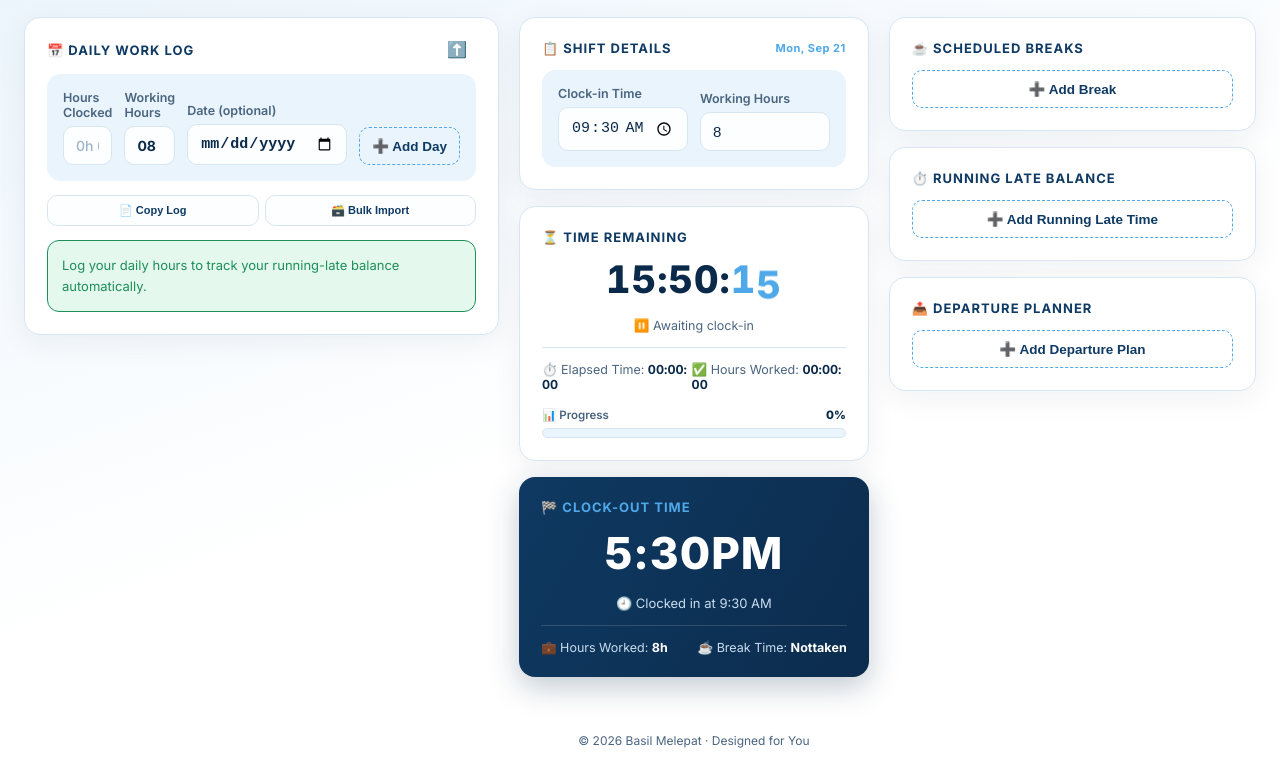
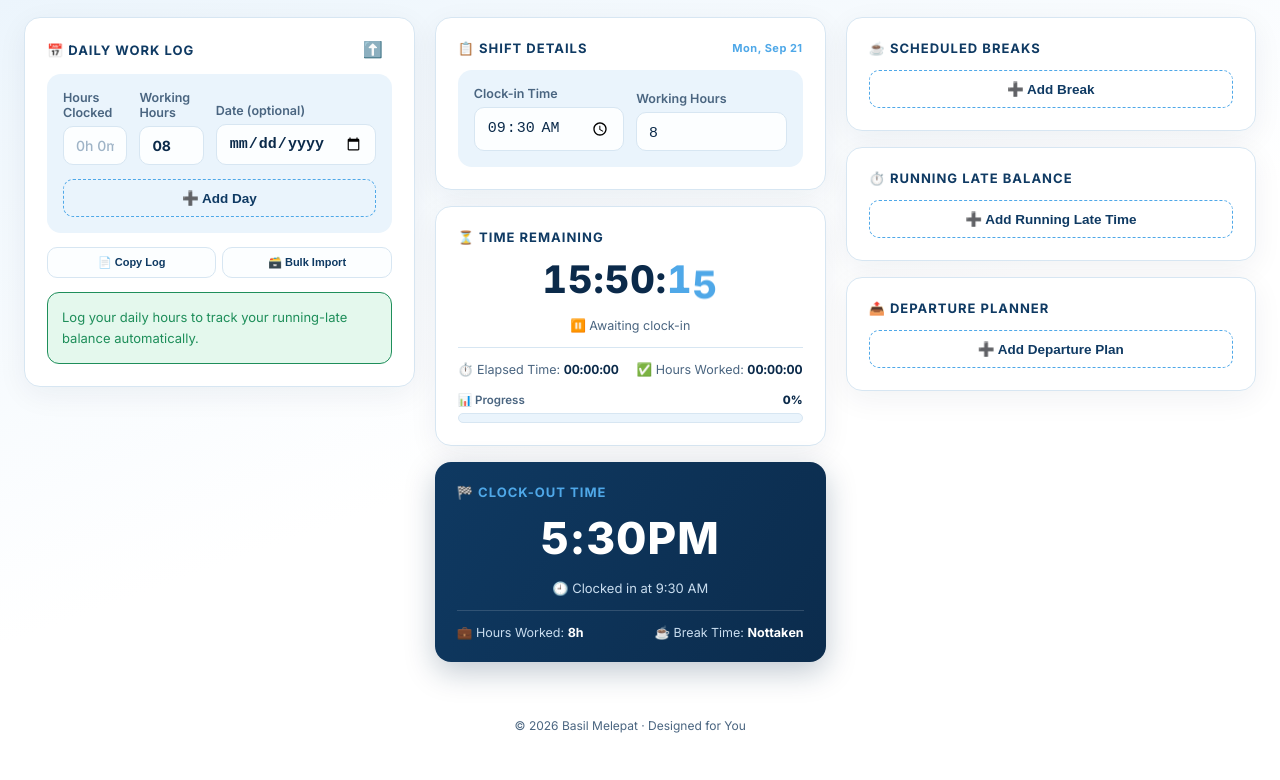
Before and after one commit to BasilMelepat/Clock-Out-Calculator, a plain HTML site: page index.html in a window 1280 px wide. Shown: the part 69-849 px from the top of the page. Drawn offline with Linux system fonts and the light colour scheme.

```diff
--- a/index.html
+++ b/index.html
@@ -51,7 +51,7 @@
   }
   .log-input-card {
     display: grid;
-    grid-template-columns: 1fr 1fr 1fr 1fr;
+    grid-template-columns: 1fr 1fr 1fr;
     gap: 12px;
     align-items: end;
     background: var(--sky-light);
@@ -62,6 +62,10 @@
   .log-input-card.two-col {
     grid-template-columns: 1fr 1fr;
     margin-bottom: 0;
+  }
+  .log-input-card .log-add-btn {
+    grid-column: 1 / -1;
+    margin-top: 2px;
   }
   .log-input-box label {
     display: block;
```
